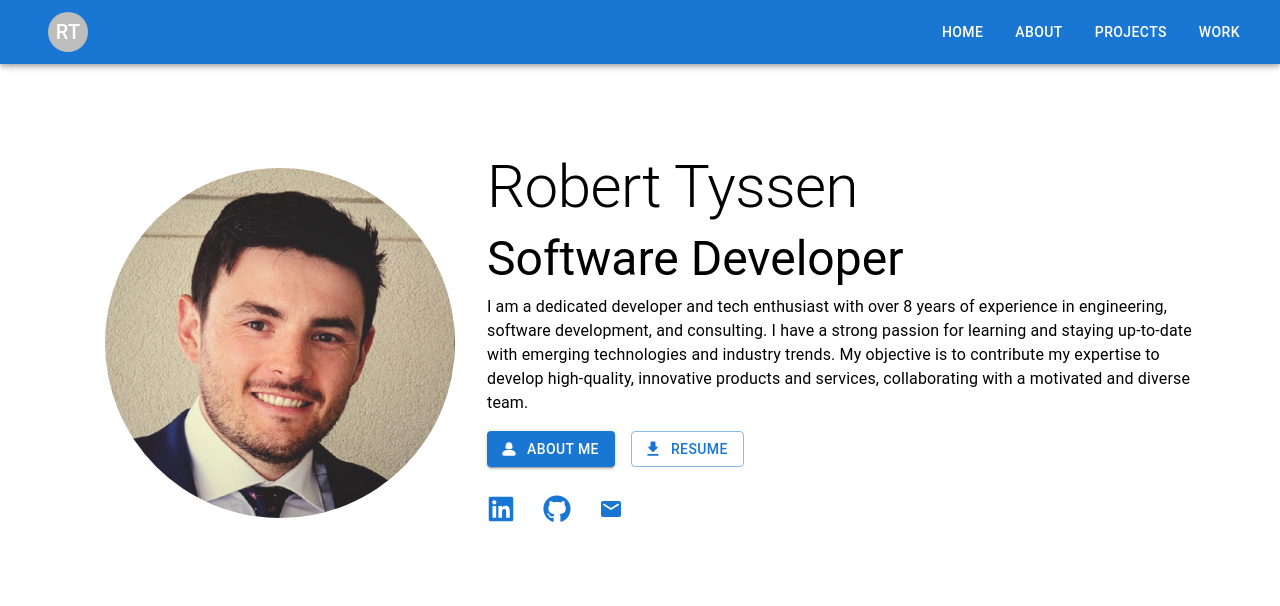
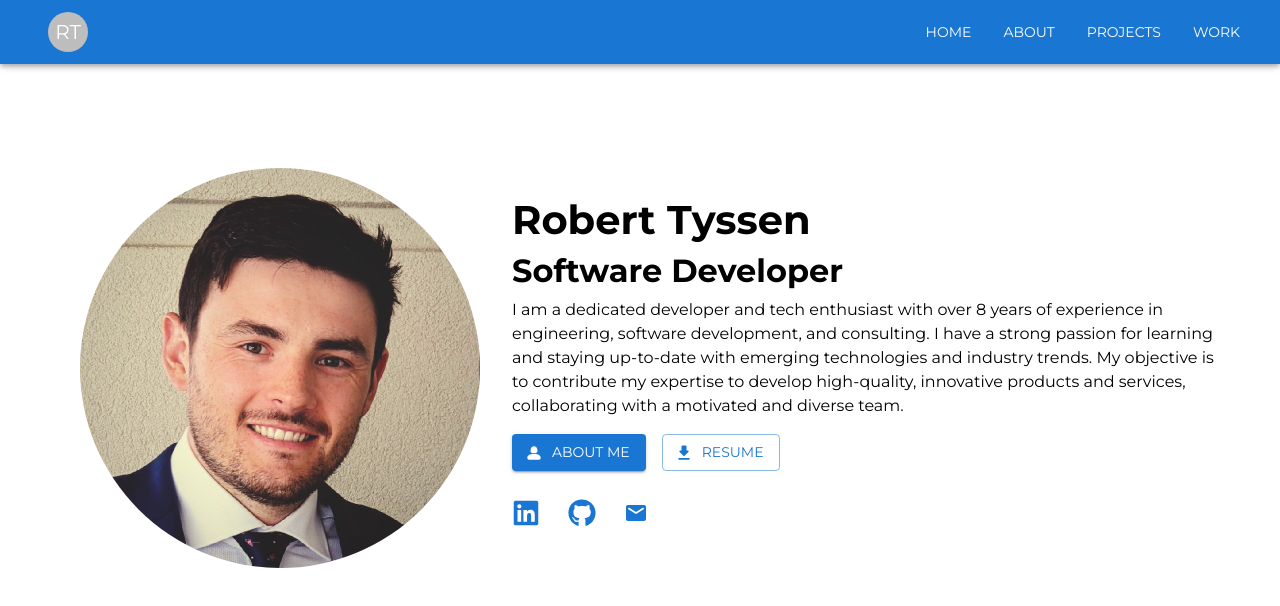
Before and after one commit to Robert-Tyssen/RobertTyssen-Dev-Site, a Next.js app: page / in a window 1280 px wide. Shown: the top 606 px of the page. Built offline with nearby package versions, Linux system fonts and the light colour scheme.

Commit message:
Added montserrat font family; Added ThemeProvider to root

```diff
--- a/src/components/Main.tsx
+++ b/src/components/Main.tsx
@@ -12,15 +12,15 @@ const Main = () => {
     <Box sx={{ display: 'flex', width: '100%', justifyContent: 'center' }}>
       <Box sx={{ py: 16, px: 4, display: 'inline-flex', flexWrap: 'wrap', alignItems: 'center', alignContent: 'center', justifyContent: 'center', maxWidth: '1240px' }}>
         <Image
-          className='rounded-full p-8 width-full max-w-[400px]'
+          className='rounded-full p-8 width-full'
           src='/assets/robert-headshot.jpg'
-          width={350}
-          height={350}
+          width={400}
+          height={400}
           alt='Robert Tyssen Photo'
         />
         <Box sx={{ maxWidth: 720 }}>
-          <Typography variant='h2'>Robert Tyssen</Typography>
-          <Typography variant='h3' py={1}>Software Developer</Typography>
+          <Typography variant='h1'>Robert Tyssen</Typography>
+          <Typography variant='h2' py={1}>Software Developer</Typography>
           <Typography>
             I am a dedicated developer and tech enthusiast with over 8 years
             of experience in engineering, software development, and
--- a/src/pages/_app.tsx
+++ b/src/pages/_app.tsx
@@ -1,12 +1,14 @@
 import '@/styles/globals.css'
 import type { AppProps } from 'next/app';
 import ResponsiveNavBar from '../components/ResponsiveAppBar'
+import appTheme from '@/styles/theme';
+import { ThemeProvider } from '@mui/material';
 
 export default function App({ Component, pageProps }: AppProps) {
   return (
-    <>
+    <ThemeProvider theme={appTheme}>
       <ResponsiveNavBar />
       <Component {...pageProps} />
-    </>
+    </ThemeProvider>
   );
 }
--- /dev/null
+++ b/src/styles/theme.tsx
@@ -0,0 +1,27 @@
+import { Montserrat } from "next/font/google";
+import { createTheme, ThemeProvider } from "@mui/material/styles";
+
+const montserrat = Montserrat({
+  subsets: ["latin"],
+  weight: ["300", "400", "700"],
+  style: ["normal", "italic"],
+});
+
+const appTheme = createTheme({
+  typography: {
+    fontFamily: `${montserrat.style.fontFamily}, Arial`,
+    h1: {
+      fontSize: '2.5rem',
+      fontWeight: 'bold',
+    },
+    h2: {
+      fontSize: '2rem',
+      fontWeight: 'bold',
+    },
+    body1: {
+      fontSize: '1rem',
+    }
+  },
+});
+
+export default appTheme;
```
